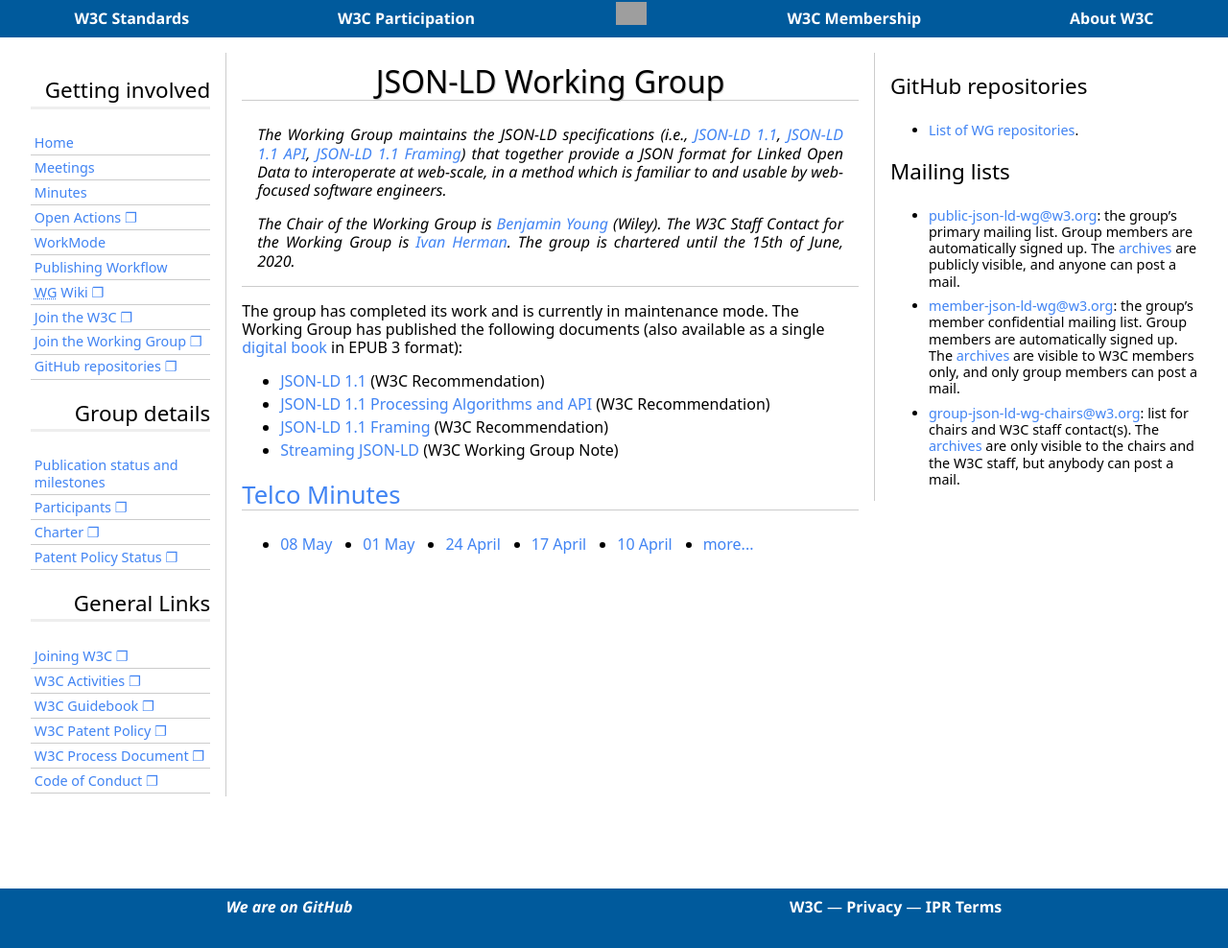
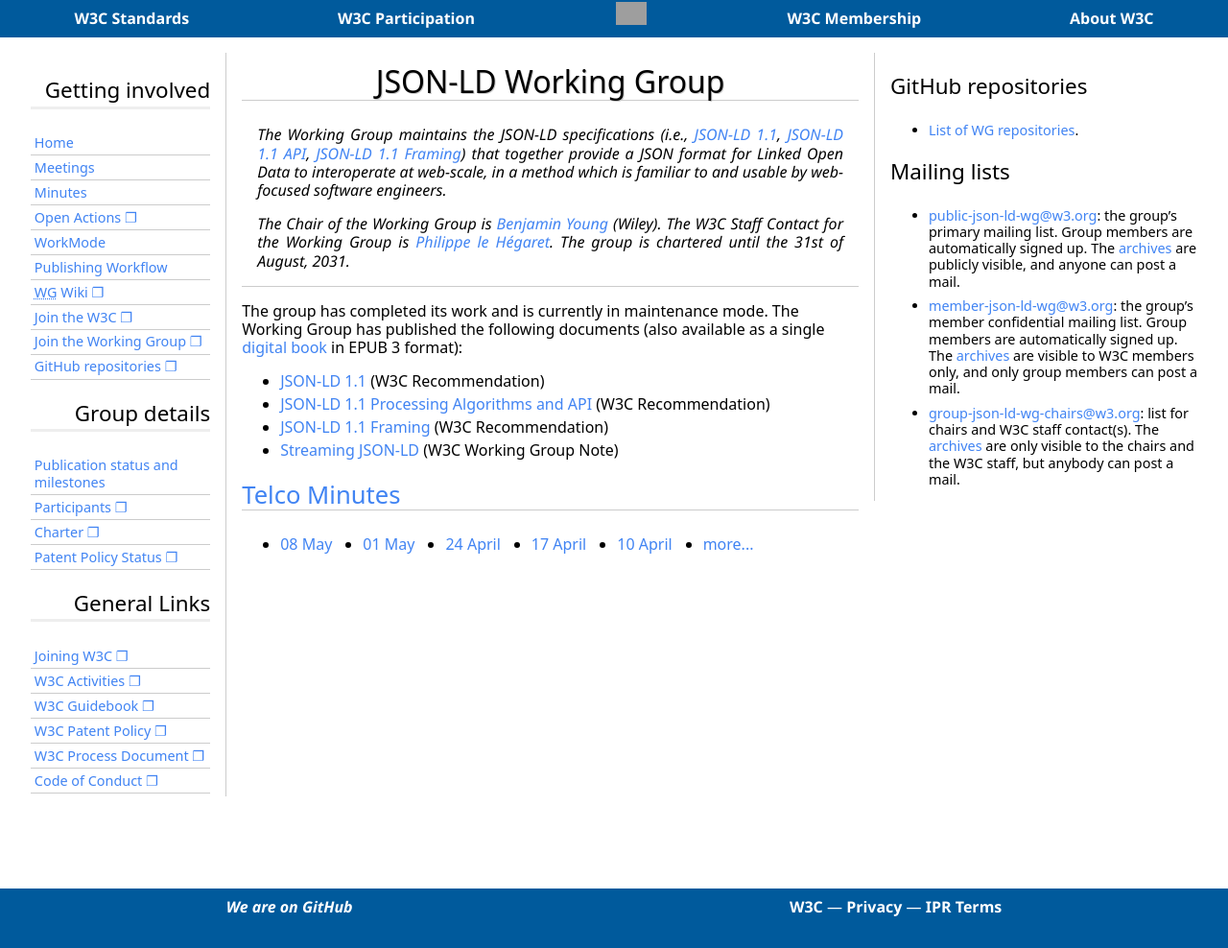
Before and after one commit to w3c/json-ld-wg, a Jekyll site: the page built from index.md, in a window 1280 px wide. Shown: the whole page at 96% size. Built offline with Jekyll 4.4.1, drawn with Linux system fonts in a browser that asks for light colours; some web fonts are replaced; grey boxes are pictures that could not be loaded.

Commit message:
Update team contact, minor change to group description, and the end of the charter period.

```diff
--- a/_layouts/home.html
+++ b/_layouts/home.html
@@ -9,7 +9,7 @@
     <meta name="application-name" content="JSON-LD Working Group" />
     <meta name="screen-orientation" content="portrait" />
     <meta name="full-screen" content="yes" />
-    <meta name="description" content="The mission of the JSON-LD Working Group is to update the JSON-LD 1.0 specifications to address specific usability or technical issues based on the community's experiences, implementer feedback, and requests for new features." />
+    <meta name="description" content="The mission of the JSON-LD Working Group is to maintain the JSON-LD 1.1 specifications." />
     {% if page.json-ld %}
     <script type="application/ld+json">{{ page.json-ld }}</script>
     {% endif %}
@@ -49,7 +49,7 @@
                     The Working Group maintains the JSON-LD specifications (i.e., <a href='https://www.w3.org/TR/json-ld11/'>JSON-LD 1.1</a>, <a href='https://www.w3.org/TR/json-ld11-api/'>JSON-LD 1.1 API</a>, <a href='https://www.w3.org/TR/json-ld11-framing/'>JSON-LD 1.1 Framing</a>) that together provide a JSON format for Linked Open Data to interoperate at web-scale, in a method which is familiar to and usable by web-focused software engineers.
                 </p>
 
-                <p>The Chair of the Working Group is  <a href="mailto:byoung@bigbluehat.com">Benjamin Young</a>  (Wiley). The W3C Staff Contact for the Working Group is <a href="mailto:ivan@w3.org">Ivan Herman</a>. The group is chartered until the 15th of June, 2020.</p>
+                <p>The Chair of the Working Group is  <a href="mailto:byoung@bigbluehat.com">Benjamin Young</a>  (Wiley). The W3C Staff Contact for the Working Group is <a href="mailto:plh@w3.org">Philippe le Hégaret</a>. The group is chartered until the 31st of August, 2031.</p>
             </section>
             <section>
                 {{ content }}
```
